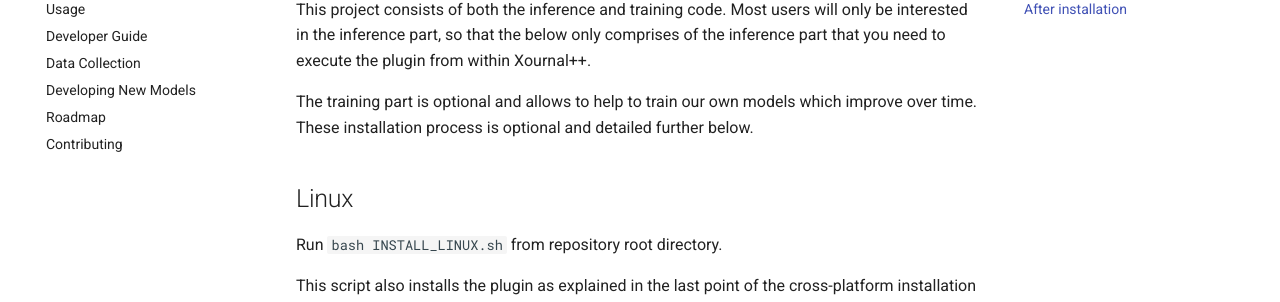
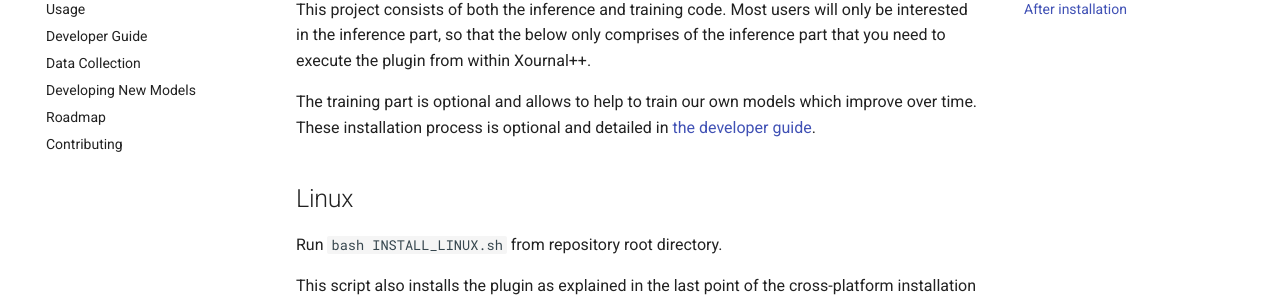
Before and after one commit to PellelNitram/xournalpp_htr, an MkDocs documentation site: the page built from docs/installation.md, in a window 1280 px wide and 1299 px high. Shown: the part 183-485 px from the top of the window. Built offline with MkDocs 1.6.1 and Material for MkDocs 9.7.7, drawn with Linux system fonts in a browser that asks for light colours; comment, search, counter and statistics services are not loaded.

Commit message:
Work on installation documentation.

```diff
--- a/docs/installation.md
+++ b/docs/installation.md
@@ -2,7 +2,7 @@
 
 This project consists of both the inference and training code. Most users will only be interested in the inference part, so that the below only comprises of the inference part that you need to execute the plugin from within Xournal++.
 
-The training part is optional and allows to help to train our own models which improve over time. These installation process is optional and detailed further below.
+The training part is optional and allows to help to train our own models which improve over time. These installation process is optional and detailed in [the developer guide](developer_guide#Installation).
 
 ## Linux
 
```
